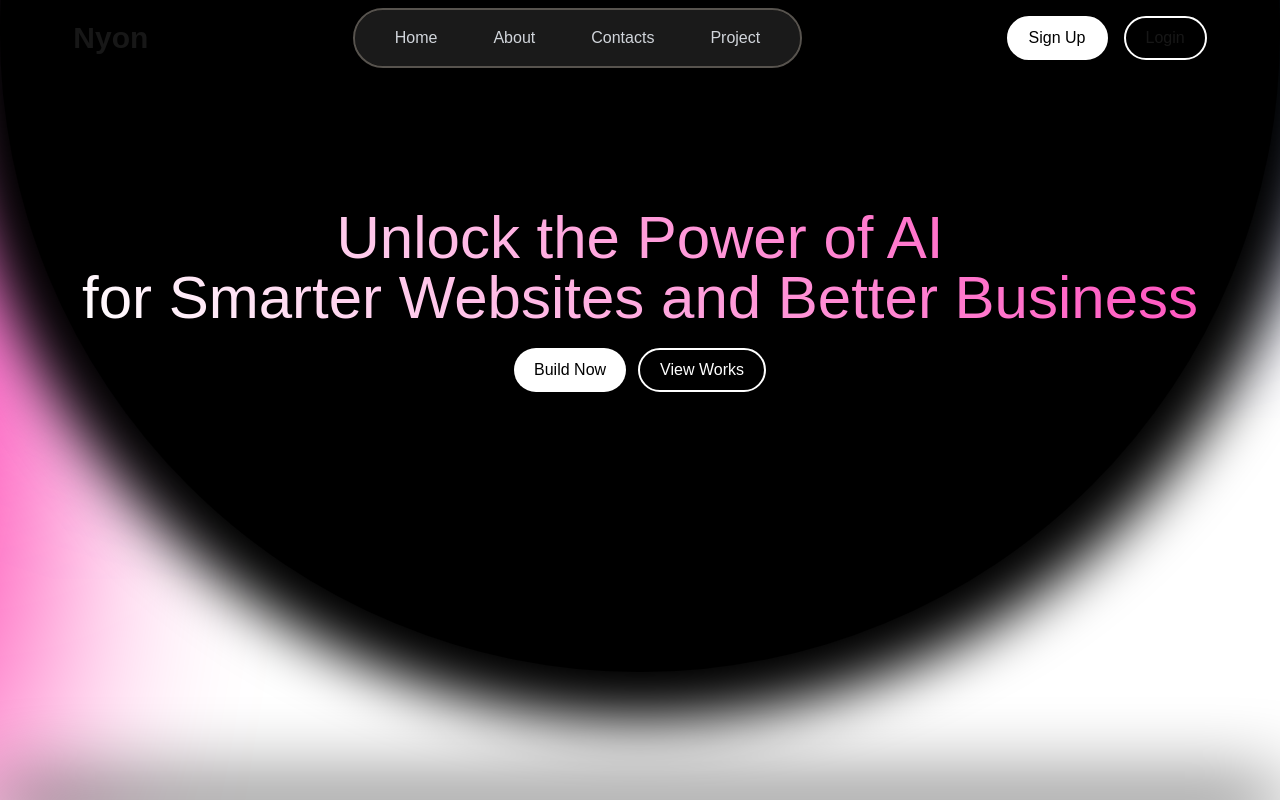
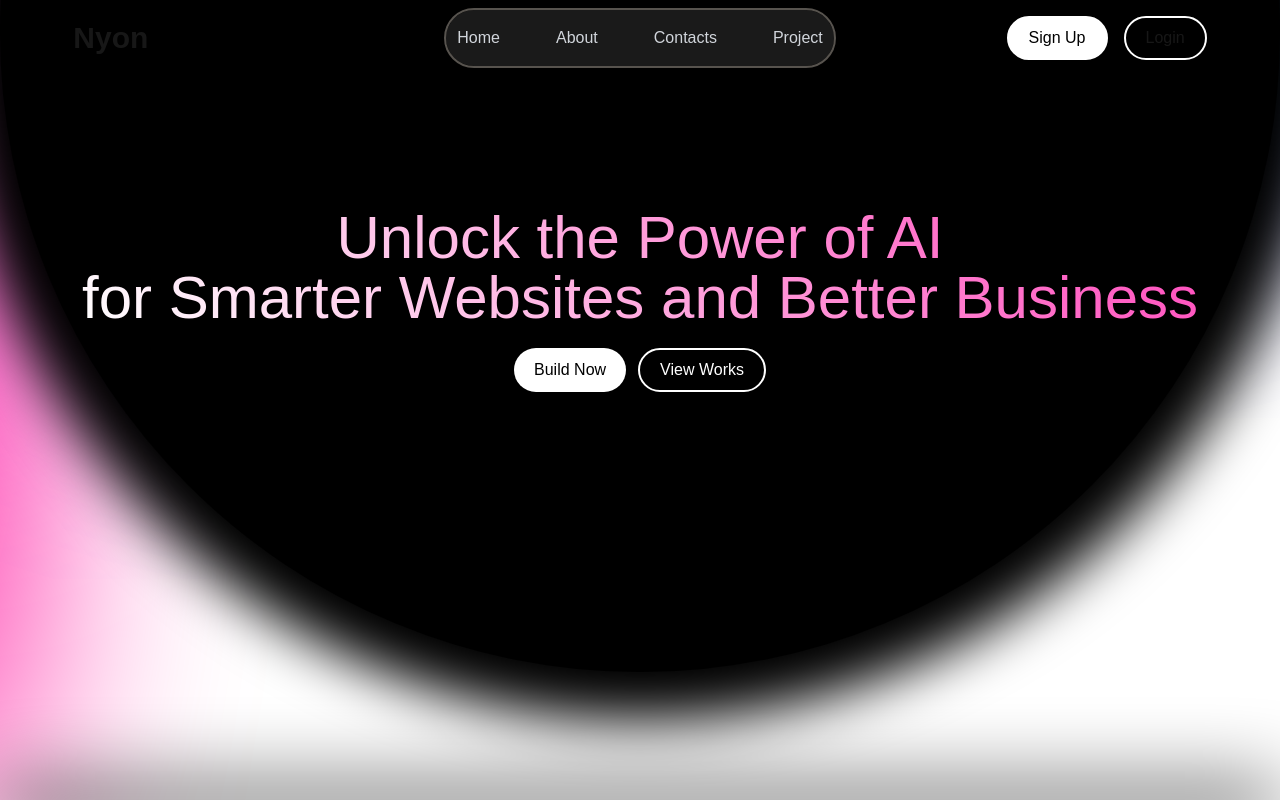
Before and after one commit to SophiseTech/Portfolio, a Next.js app: page / in a window 1280 px wide. Built offline with nearby package versions, Linux system fonts and the light colour scheme.

Commit message:
finished navbar section

```diff
--- a/app/Components/NavBar/Main.jsx
+++ b/app/Components/NavBar/Main.jsx
@@ -13,11 +13,11 @@ function NavBar() {
     )
   }
   return (
-    <div className=" w-full flex justify-center   fixed top-0 z-50">
-      <div className="flex justify-between items-center w-11/12">
-        <div  className=" text-3xl font-semibold p-5 ">Nyon</div>
+    <div className=" w-full flex justify-center fixed top-0 z-50">
+      <div className="grid grid-cols-3 items-center w-11/12">
+        <div  className=" text-3xl font-semibold p-5  justify-self-start">Nyon</div>
         <div >
-            <ul className="flex bg-white/10 rounded-full  bg-clip-padding backdrop-filter backdrop-blur-md bg-opacity-50  border-stone-600 border-2 my-2 px-3  ">
+            <ul className="flex justify-center bg-white/10 rounded-full  bg-clip-padding backdrop-filter backdrop-blur-md bg-opacity-50  border-stone-600 border-2 my-2 px-3  ">
 
                <ListItem name="Home"/>
                <ListItem name="About"/>
@@ -25,7 +25,7 @@ function NavBar() {
                <ListItem name="Project"/>
             </ul>
         </div>
-        <div className="last-element p-3 ">
+        <div className="last-element p-3 justify-self-end">
         <button className="mx-2 text-black hover:text-white hover:bg-transparent border-2 border-white bg-white px-5 py-2 rounded-full">Sign Up</button>
         <button className="mx-2 hover:text-black text-blackbg-transparent border-2 border-white hover:bg-white px-5 py-2 rounded-full">Login</button>
 
```
